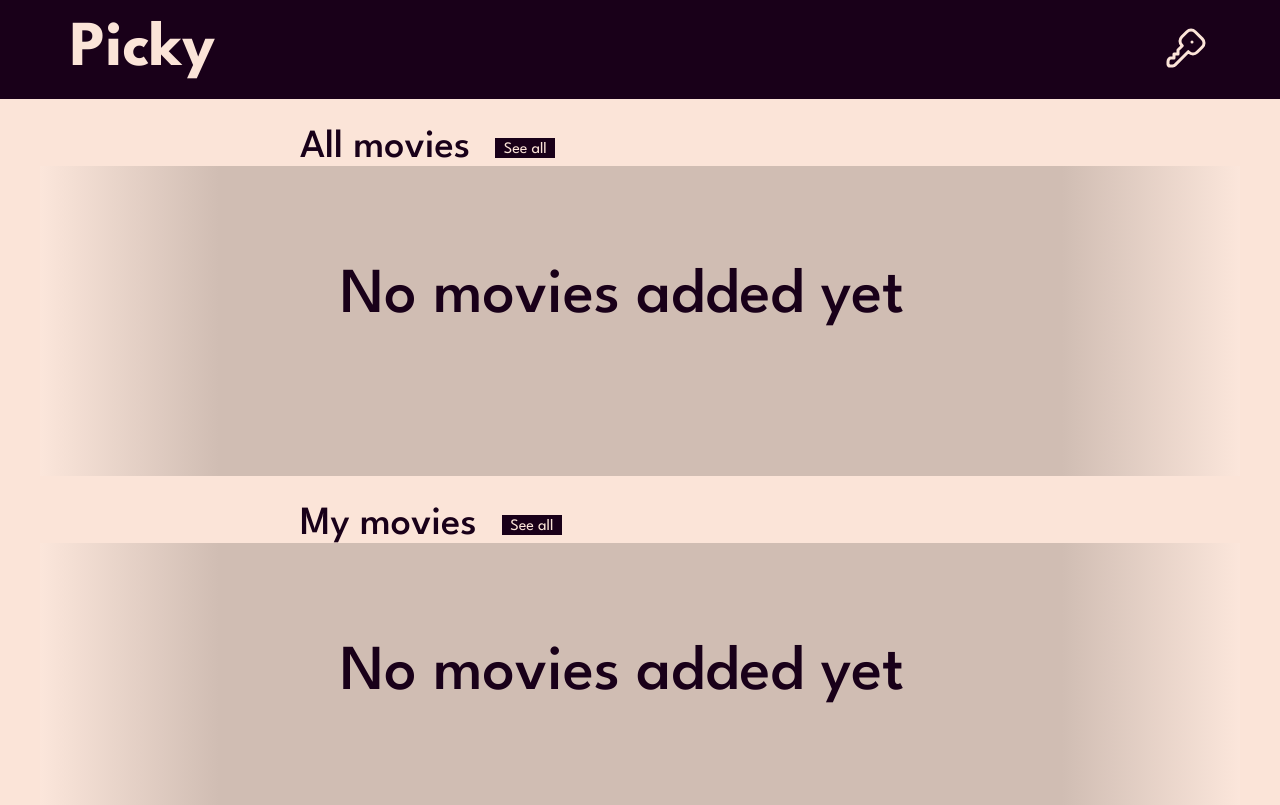
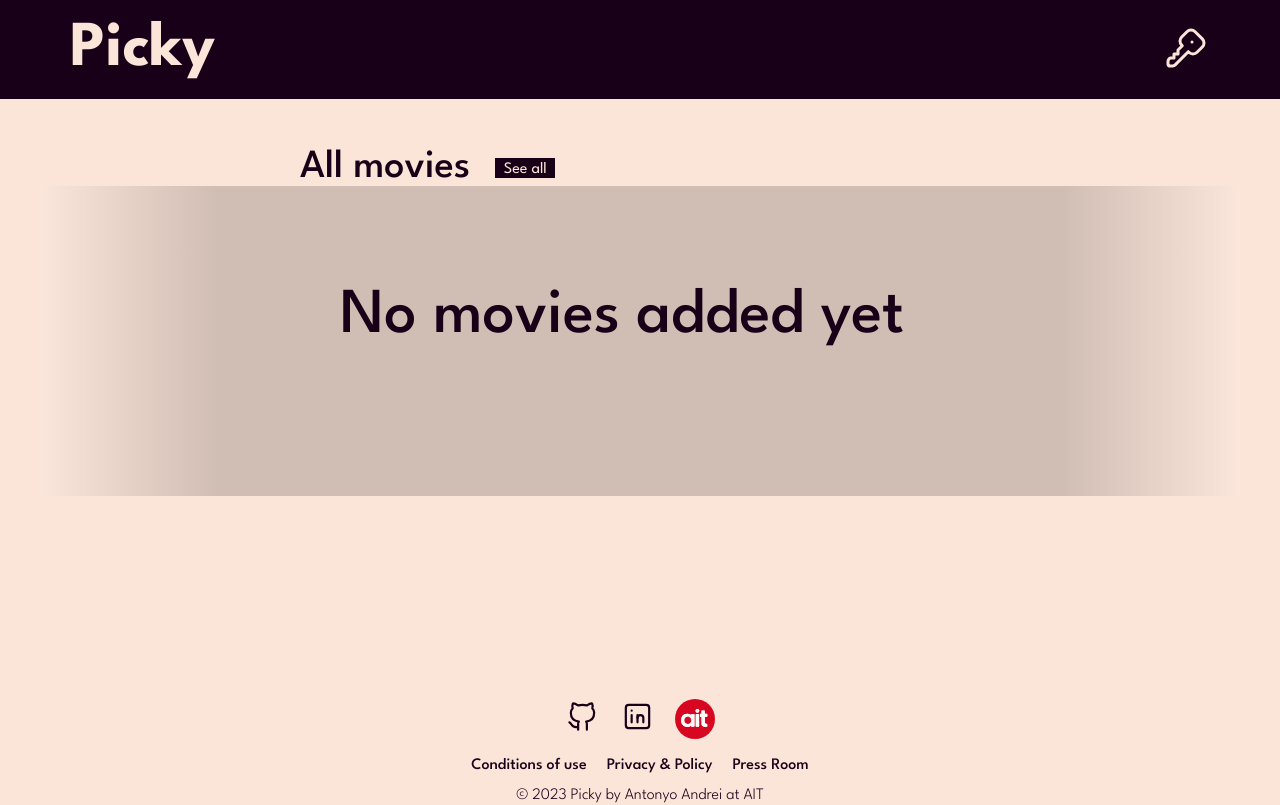
Before and after one commit to antonyoandrei/Picky, a React (Vite) app in the folder Client/: page / in a window 1280 px wide. Shown: the top 805 px of the page. Built offline with nearby package versions, Linux system fonts and the light colour scheme.

Commit message:
front update

```diff
--- a/Client/src/components/Movie Details/MovieDetails.tsx
+++ b/Client/src/components/Movie Details/MovieDetails.tsx
@@ -17,13 +17,6 @@ const MovieDetailsComponent = () => {
               <path d="M15 17l-.5 -4"></path>
             </svg>
             <p className='text-manager'>Seen</p>
-          </div>
-          <div className="details-watchlist">
-            <svg xmlns="http://www.w3.org/2000/svg" className="icon-manager icon-tabler icon-tabler-bookmark" width="25" height="25" viewBox="0 0 24 24" strokeWidth="1.5" stroke="currentColor" fill="none" strokeLinecap="round" strokeLinejoin="round">
-              <path stroke="none" d="M0 0h24v24H0z" fill="none"></path>
-              <path d="M18 7v14l-6 -4l-6 4v-14a4 4 0 0 1 4 -4h4a4 4 0 0 1 4 4z"></path>
-            </svg>
-            <p className='text-manager'>Watchlist</p>
           </div>
         </article>
       </section>
--- a/Client/src/components/Movie Details/moviedetails.css
+++ b/Client/src/components/Movie Details/moviedetails.css
@@ -1,7 +1,7 @@
 .details-component {
     display: flex;
     justify-content: center;
-    height: 75vh;
+    height: 70vh;
     gap: 5rem;
     margin-top: 3%;
 }
--- a/Client/src/components/Movie Frame/MovieFrame.tsx
+++ b/Client/src/components/Movie Frame/MovieFrame.tsx
@@ -1,30 +1,29 @@
 import Swiper from 'swiper';
 import './movieframe.css';
-import { useContext, useEffect, useRef } from 'react';
+import { Key, useContext, useEffect } from 'react';
 import 'swiper/swiper-bundle.css';
 import { NavLink } from 'react-router-dom';
 import { MovieContext } from '../../context/MovieContext';
 
 interface MovieFrameComponentProps {
   id: string;
-  movieSet: 'allMovies' | 'myMovies';
+  movieSet: 'allMovies';
 }
 
 const MovieFrameComponent: React.FC<MovieFrameComponentProps> = ({ id, movieSet }) => {
-  const swiperRef = useRef<HTMLDivElement>(null);
   const { movieSets } = useContext(MovieContext);
   const movies = movieSets[movieSet];
 
   useEffect(() => {
-    const swiperContainer = swiperRef.current;
+    const swiperContainer = document.querySelector(`.swiper-hero`) as HTMLElement;
     if (swiperContainer) {
       const swiper = new Swiper(swiperContainer, {
         loop: true,
         slidesPerView: 5,
         spaceBetween: 50,
         navigation: {
-          nextEl: `.swiper-button-next-${id}`,
-          prevEl: `.swiper-button-prev-${id}`,
+          nextEl: `.swiper-button-next`,
+          prevEl: `.swiper-button-prev`,
         },
       });
 
@@ -38,9 +37,9 @@ const MovieFrameComponent: React.FC<MovieFrameComponentProps> = ({ id, movieSet
 
   return (
     <>
-      <section className="swiper swiper-hero" ref={swiperRef}>
+      <section className="swiper swiper-hero">
         <div className="swiper-wrapper">
-          {movies.map((movie, index) => (
+          {movies.map((movie: { imgSrc: any; title: string; }, index: Key) => (
             <article className="swiper-slide" key={index}>
               <NavLink to={'/details'}>
                 <img className='cover' src={movie.imgSrc || 'https://res.cloudinary.com/du94mex28/image/upload/v1699002566/Picky/sans-affiche_hgymml.png'} alt={movie.title} />
@@ -49,8 +48,8 @@ const MovieFrameComponent: React.FC<MovieFrameComponentProps> = ({ id, movieSet
           ))}
         </div>
         {movies.length === 0 && <span className='fallback-text'>No movies added yet</span>}
-        <button className={`swiper-button-prev swiper-button-prev-${id}`}></button>
-        <button className={`swiper-button-next swiper-button-next-${id}`}></button>
+        <button className={`swiper-button-prev`}></button>
+        <button className={`swiper-button-next`}></button>
       </section>
     </>
   );
--- a/Client/src/context/MovieContext.tsx
+++ b/Client/src/context/MovieContext.tsx
@@ -9,22 +9,18 @@ export type MovieType = {
 
 type MovieSets = {
   allMovies: MovieType[];
-  myMovies: MovieType[];
 };
 
 type MovieContextType = {
   movieSets: MovieSets;
   addMovieToAll: (movie: MovieType) => void;
-  addMovieToMine: (movie: MovieType) => void;
 };
 
 export const MovieContext = createContext<MovieContextType>({
   movieSets: {
     allMovies: [],
-    myMovies: [],
   },
   addMovieToAll: () => {},
-  addMovieToMine: () => {},
 });
 
 type MovieProviderProps = {
@@ -34,7 +30,7 @@ type MovieProviderProps = {
 export const MovieProvider = ({ children }: MovieProviderProps) => {
   const [movieSets, setMovieSets] = useState<MovieSets>(() => {
     const localData = localStorage.getItem('movieSets');
-    return localData ? JSON.parse(localData) : { allMovies: [], myMovies: [] };
+    return localData ? JSON.parse(localData) : { allMovies: [] };
   });
 
   useEffect(() => {
@@ -52,19 +48,8 @@ export const MovieProvider = ({ children }: MovieProviderProps) => {
     });
   };
 
-  const addMovieToMine = (movie: MovieType) => {
-    setMovieSets((prevSets) => {
-      const updatedSets = {
-        ...prevSets,
-        myMovies: [...prevSets.myMovies, movie]
-      };
-      localStorage.setItem('movieSets', JSON.stringify(updatedSets));
-      return updatedSets;
-    });
-  };
-
   return (
-    <MovieContext.Provider value={{ movieSets, addMovieToAll, addMovieToMine }}>
+    <MovieContext.Provider value={{ movieSets, addMovieToAll }}>
       {children}
     </MovieContext.Provider>
   );
--- a/Client/src/pages/Homepage/homepage.css
+++ b/Client/src/pages/Homepage/homepage.css
@@ -1,14 +1,14 @@
 .home-wrapper {
     display: flex;
     flex-direction: column;
-    min-height: 80vh;
+    min-height: 75vh;
 }
 
 .frame-title-wrapper {
     display: flex;
     gap: 25px;
     align-items: center;
-    margin-top: 30px;
+    margin-top: 50px;
     margin-left: 300px;
 }
 
--- a/Client/src/pages/Homepage/homepage.tsx
+++ b/Client/src/pages/Homepage/homepage.tsx
@@ -14,13 +14,6 @@ const Homepage = () => {
                     </NavLink>
                 </section>
                 <MovieFrameComponent id="firstSwiper" movieSet="allMovies"/>
-                <section className="frame-title-wrapper">
-                    <div className="frame-title">My movies</div>
-                    <NavLink to={`/see-all?title=My movies`}>
-                        <button className="see-all-btn"><p className="see-all-text">See all</p></button>
-                    </NavLink>
-                </section>
-                <MovieFrameComponent id="secondSwiper" movieSet="myMovies"/>
             </main>
         </>
     )
--- a/Client/src/pages/See all/seeall.css
+++ b/Client/src/pages/See all/seeall.css
@@ -5,6 +5,7 @@
     gap: 1rem;
     margin-top: 1rem;
     margin-bottom: 1rem;
+    height: 70vh;
 }
 
 .see-all-title {
```
